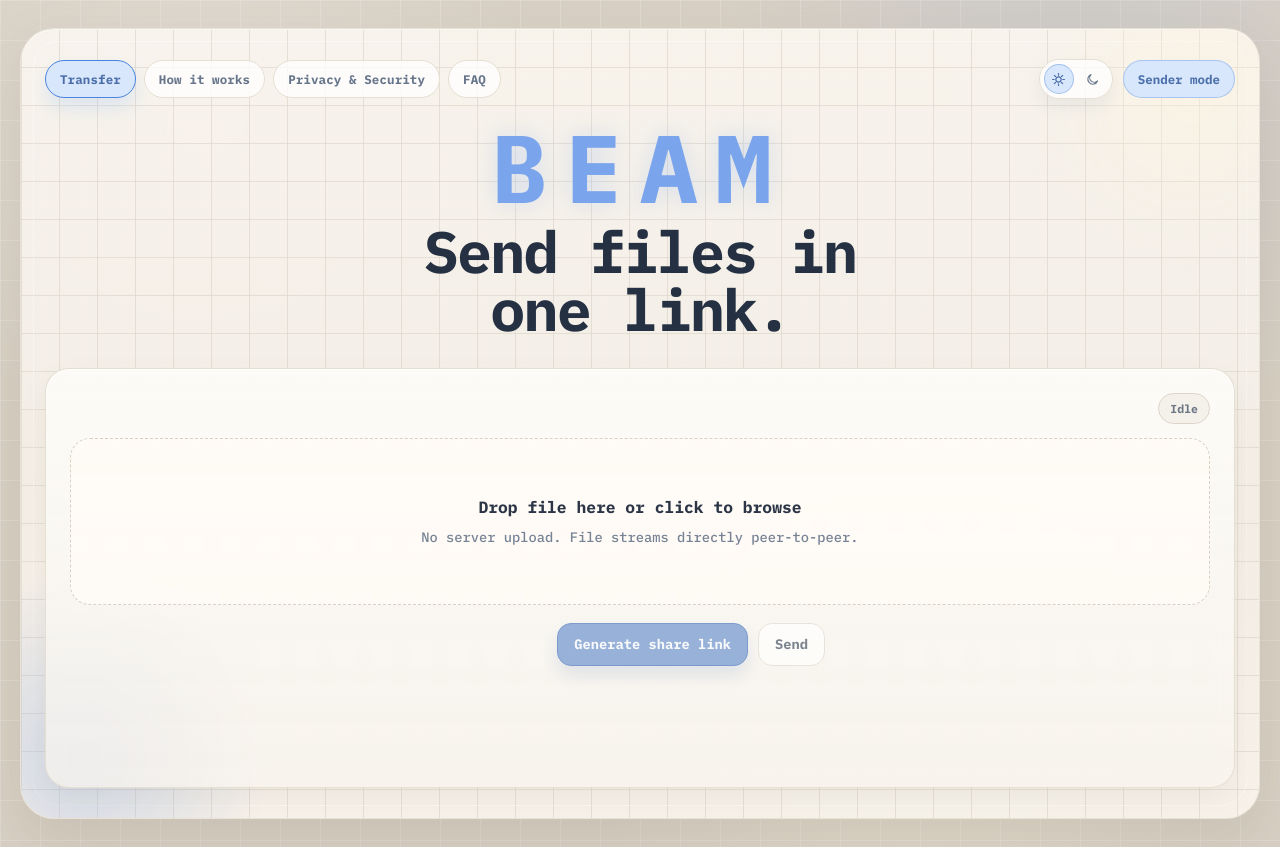
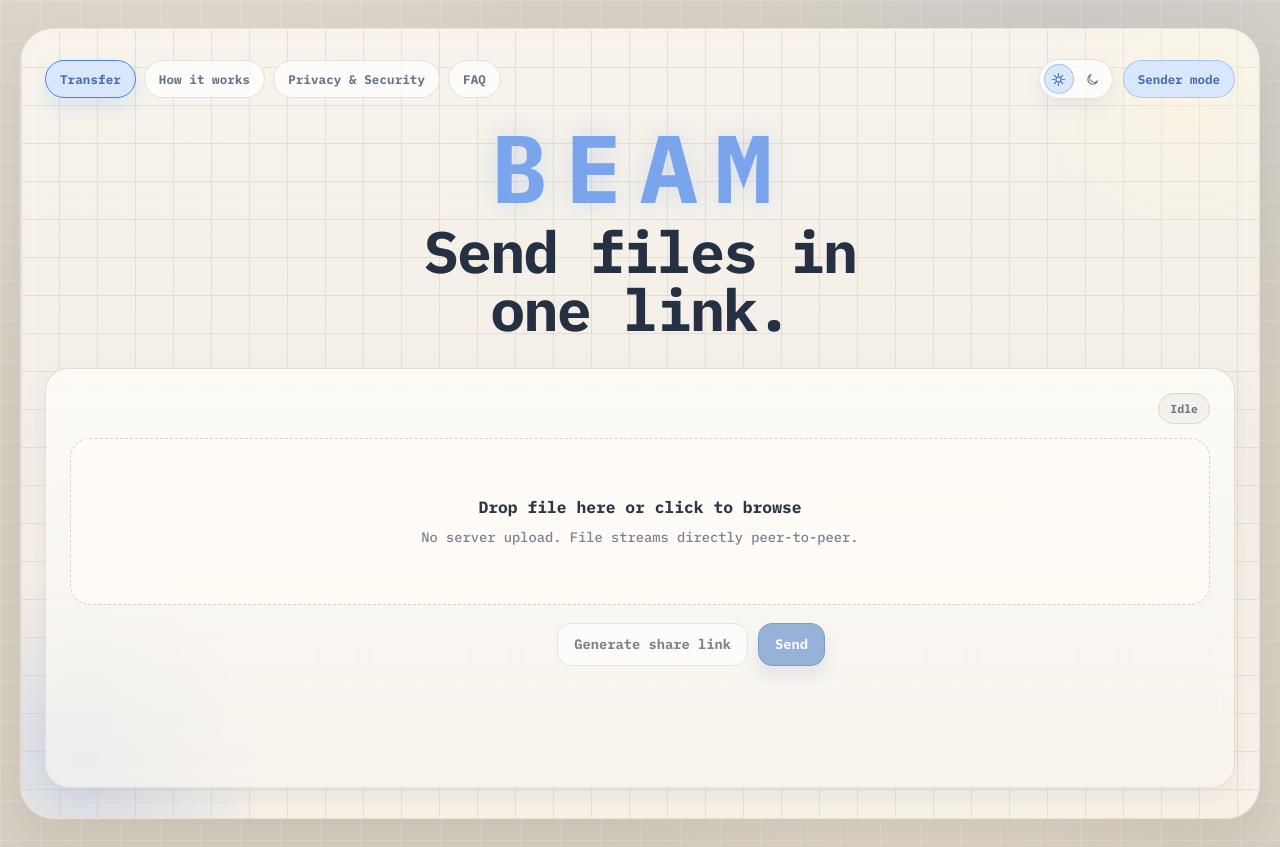
Before and after one commit to shriyamani/file-submission-tool, a React (Vite) app: page / in a window 1280 px wide. Built offline with nearby package versions, Linux system fonts and the light colour scheme.

Commit message:
Swap colors to prioritize Send and Receive buttons

```diff
--- a/src/views/ReceiverView.tsx
+++ b/src/views/ReceiverView.tsx
@@ -291,7 +291,7 @@ const ReceiverView = ({ sessionId }: ReceiverViewProps) => {
 
       <div className="action-row">
         <button
-          className="btn btn-primary"
+          className="btn btn-secondary"
           type="button"
           onClick={handleConnect}
           disabled={status === 'waiting' || status === 'transferring'}
@@ -299,7 +299,7 @@ const ReceiverView = ({ sessionId }: ReceiverViewProps) => {
           {status === 'waiting' ? 'Waiting for approval...' : connection ? 'Reconnect' : 'Connect'}
         </button>
         <button
-          className="btn btn-secondary"
+          className="btn btn-primary"
           type="button"
           onClick={handleReceive}
           disabled={!connection || !keyPair || status === 'waiting' || status === 'transferring'}
--- a/src/views/SenderView.tsx
+++ b/src/views/SenderView.tsx
@@ -386,10 +386,10 @@ const SenderView = () => {
       />
 
       <div className="action-row action-row--sender">
-        <button className="btn btn-primary" type="button" onClick={handleCreateSession} disabled={!canGenerate}>
+        <button className="btn btn-secondary" type="button" onClick={handleCreateSession} disabled={!canGenerate}>
           {session ? 'Regenerate link' : 'Generate share link'}
         </button>
-        <button className="btn btn-secondary" type="button" onClick={handleSend} disabled={!canSend}>
+        <button className="btn btn-primary" type="button" onClick={handleSend} disabled={!canSend}>
           Send
         </button>
       </div>
```
